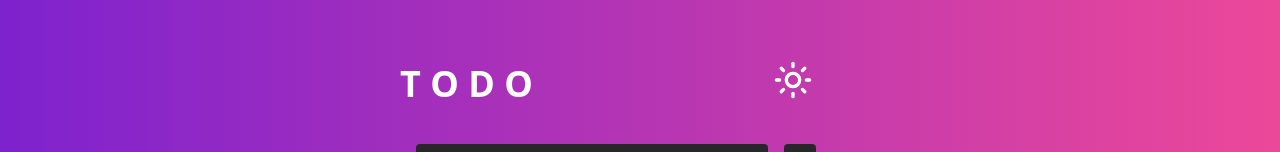
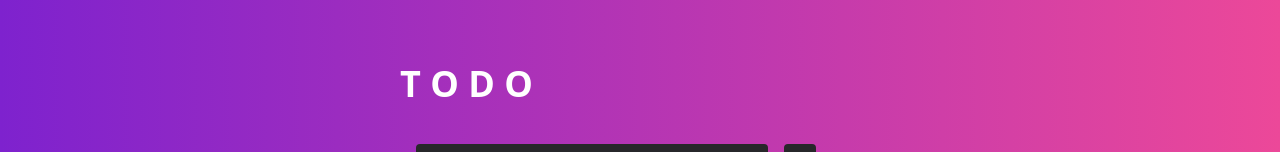
Before and after one commit to Artfel0216/Projeto-Findup, a Next.js app: page / in a window 1280 px wide. Shown: the top 152 px of the page. Built offline with nearby package versions, Linux system fonts and the light colour scheme.

Commit message:
Atualização

```diff
--- a/src/app/page.tsx
+++ b/src/app/page.tsx
@@ -1,6 +1,6 @@
 "use client"
 import { useState } from "react"
-import { Sun } from "lucide-react";
+
 import { Line } from "../components/line";
 import TodoList from "@/components/TodoList";
 
@@ -44,7 +44,7 @@ export default function Home() {
                     T O D O
                 </p>
 
-                <Sun onclick="newtask" className='w-[2.5rem] h-[3rem] mt-[3.5rem] cursor-pointer' />
+
             </div>
 
             {/* segundo container container */}
```
Also changed, not shown: package.json (+7 -5 lines), 1 other file (tests, documents, lock files or other folders).
